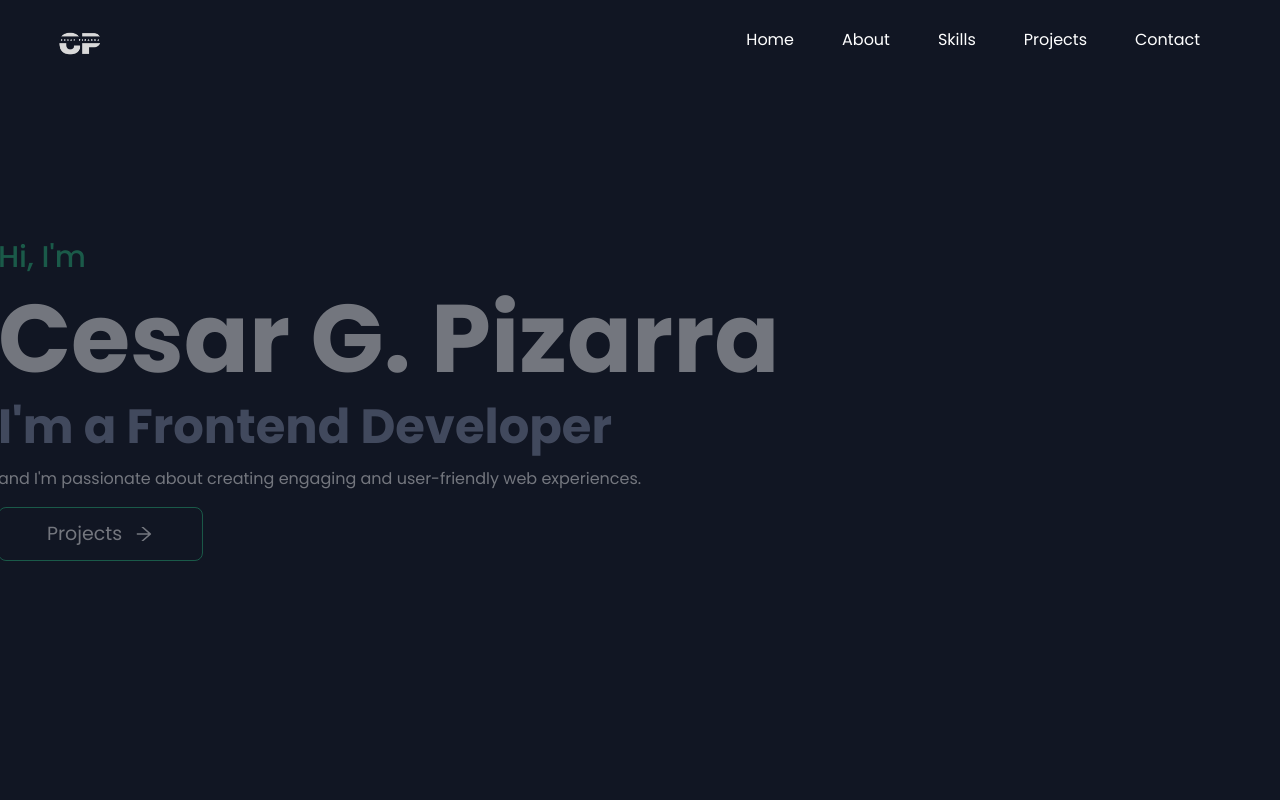
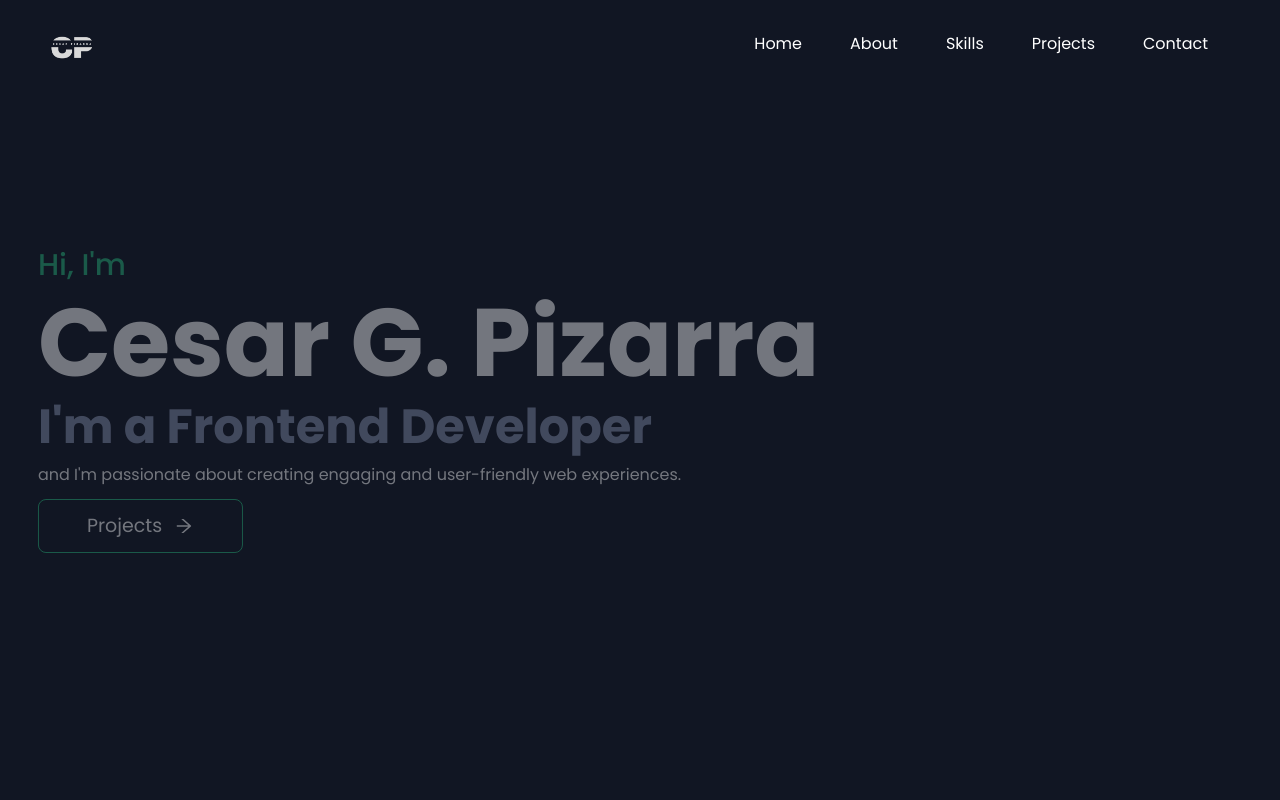
Before and after one commit to cesarpizarra/portfolio, a React (Vite) app: page /projects in a window 1280 px wide. Both pictures are taken after a click on the item "Home". Shown: the top 800 px of the page. Built offline with nearby package versions, Linux system fonts and the light colour scheme.

Commit message:
redesign

```diff
--- a/src/components/About.jsx
+++ b/src/components/About.jsx
@@ -1,5 +1,4 @@
 import React, { useState } from "react";
-
 import { about } from "../constant/api";
 import MainLayout from "../layout/MainLayout";
 
@@ -18,13 +17,22 @@ const About = () => {
 
   return (
     <MainLayout>
-      <div className="w-full min-h-screen pt-40 lg:pt-0 bg-[#111623] text-white pb-20 overflow-hidden">
-        <div className="flex flex-col justify-center items-center w-full h-screen ">
-          <div className="max-w-[1200px] w-full mx-auto justify-center  items-center px-4  grid grid-cols-1 sm:grid-cols-2 gap-10">
-            <div className="text-left">
+      <div className="w-full min-h-screen pt-40 lg:pt-0 bg-[#111623] text-white pb-20">
+        <div className="flex flex-col justify-center items-center w-full h-full">
+          <div className="max-w-[1200px] mx-auto justify-center items-center px-4 md:px-10 grid grid-cols-1 sm:grid-cols-2 gap-10">
+            <div className="col-span-1">
+              <div data-aos="fade-right" className="h-auto">
+                <img
+                  src={about.mypic}
+                  alt="My Picture"
+                  className="h-full w-full object-cover rounded-lg"
+                />
+              </div>
+            </div>
+            <div className="text-left col-span-1">
               <p
                 data-aos="fade-up"
-                className="text-5xl font-bold text-[#2ABC7F]"
+                className="text-5xl font-bold text-[#2ABC7F] mb-4"
               >
                 {text.split("").map((letter, index) => (
                   <span
@@ -41,21 +49,17 @@ const About = () => {
                   </span>
                 ))}
               </p>
-            </div>
-          </div>
-
-          <div className="max-w-[1200px] w-full grid sm:grid-cols-2 gap-10 px-4">
-            <div className="pt-4">
               {about.intro.map((paragraph, index) => (
                 <p key={index} data-aos="fade-up" className="mb-4">
                   {paragraph}
                 </p>
               ))}
-            </div>
-
-            <div data-aos="fade-up" className="pt-4">
-              <p className="font-bold text-xl">{about.education.title}</p>
-              <p className="text-sm text-[#8892b0]">{about.education.school}</p>
+              <div data-aos="fade-up" className="pt-10">
+                <p className="font-bold text-xl">{about.education.title}</p>
+                <p className="text-sm text-[#8892b0]">
+                  {about.education.school}
+                </p>
+              </div>
             </div>
           </div>
         </div>
--- a/src/components/Home.jsx
+++ b/src/components/Home.jsx
@@ -1,5 +1,5 @@
 import React, { useState } from "react";
-
+import { socialLinks } from "../constant/api";
 import { homePage } from "../constant/api";
 import { AiOutlineArrowRight } from "react-icons/ai";
 
@@ -23,8 +23,28 @@ const Home = () => {
         data-aos="fade-right"
         data-aos-offset="300"
         data-aos-easing="ease-in-sine"
-        className="max-w-[1200px] mx-auto px-4 flex flex-col gap-4 justify-center h-screen"
+        className="max-w-[1200px] mx-auto px-4 md:px-14 flex flex-col gap-2 md:gap-3 justify-center h-screen"
       >
+        {/* Social media accounts */}
+        <div className="hidden xl:flex fixed flex-col top-[40%] left-[-40px]">
+          <ul className="mb-4">
+            {socialLinks.map((item, index) => (
+              <li
+                key={index}
+                className="w-[150px] h-[45px] flex justify-between items-center "
+              >
+                <a
+                  className="flex justify-between items-center w-full text-gray-300 hover:text-[#2ABC7F] duration-300"
+                  href={item.link}
+                  target="_blank"
+                  rel="noopener noreferrer"
+                >
+                  {item.icon({ size: 30 })}
+                </a>
+              </li>
+            ))}
+          </ul>
+        </div>
         <p className="text-[#2ABC7F] text-3xl font-medium">{title}</p>
         {/* Animate hover */}
         <h1 className="text-white font-bold text-4xl lg:text-8xl">
--- a/src/components/NavBar.jsx
+++ b/src/components/NavBar.jsx
@@ -1,9 +1,8 @@
-import React, { useState, useEffect } from "react";
+import React, { useState } from "react";
 import { BiMenuAltRight } from "react-icons/bi";
-import { navLinks } from "../constant/api.js";
+import { socialLinks, navLinks, logo } from "../constant/api.js";
 import { FaTimes } from "react-icons/fa";
 import { Link } from "react-router-dom";
-import logoImage from "../assets/logo-cesar.png";
 
 const NavBar = () => {
   const [nav, setNav] = useState(false);
@@ -20,10 +19,9 @@ const NavBar = () => {
   };
 
   return (
-    <div className="max-w-[1300px] w-full mx-auto">
-      <div className="z-10 fixed w-full bg-[#111623] flex justify-between items-center px-2 py-2 md:px-12 ">
+    <div className="z-10 fixed w-full bg-[#111623] flex justify-between items-center px-3 md:px-10  py-3">
       <div className="flex items-center justify-center">
-          <img src={logoImage} alt="Logo" className="w-16 " />
+        <img src={logo.logo} alt="Log" className="w-16" />
       </div>
 
       {/* menu item */}
@@ -47,7 +45,6 @@ const NavBar = () => {
       </div>
 
       {/* Mobile view */}
-
       <ul
         className={`${
           !nav
@@ -78,7 +75,6 @@ const NavBar = () => {
         ))}
       </ul>
     </div>
-    </div>
   );
 };
 
--- a/src/components/Skills.jsx
+++ b/src/components/Skills.jsx
@@ -22,7 +22,7 @@ const Skills = () => {
         name="skills"
         className="w-full min-h-screen bg-[#111623] text-white pb-20 pt-40 lg:pt-0 overflow-hidden "
       >
-        <div className="max-w-[1200px] w-full h-screen mx-auto px-4 flex flex-col justify-center">
+        <div className="max-w-[1200px] w-full h-screen mx-auto px-4 md:px-10 flex flex-col justify-center">
           <div data-aos="fade-up" className="text-left">
             <p className="text-5xl font-bold text-[#2ABC7F]">
               {text.split("").map((letter, index) => (
--- a/src/constant/api.js
+++ b/src/constant/api.js
@@ -5,6 +5,7 @@ import {
   FaUser,
   FaTiktok,
 } from "react-icons/fa";
+
 import htmlLogo from "../assets/htmlicon.png";
 import cssLogo from "../assets/css.png";
 import jsLogo from "../assets/js.png";
@@ -25,6 +26,7 @@ import TodoApp from "../assets/projects/TodoApp.png";
 import MovieFlix from "../assets/projects/MovieFlix.png";
 import NewsHomePage from "../assets/projects/NewsHomePage.png";
 import WeatherApp from "../assets/projects/WeatherApp.png";
+import MyPic from "../assets/MyPic.jpg";
 
 export const logo = {
   logo: Logo,
@@ -78,12 +80,12 @@ export const socialLinks = [
     bgColor: "bg-red-500",
     label: "TikTok",
   },
-  // {
-  //   icon: FaUser,
-  //   link: "https://example.com/resume",
-  //   bgColor: "bg-green-600",
-  //   label: "Resume",
-  // },
+  {
+    icon: FaUser,
+    link: "https://example.com/resume",
+    bgColor: "bg-green-600",
+    label: "Resume",
+  },
 ];
 
 export const homePage = {
@@ -95,6 +97,7 @@ export const homePage = {
 };
 
 export const about = {
+  mypic: MyPic,
   intro: [
     "Hi there! I'm Cesar, and I'm on a journey to pursue a career in web development. I've always been fascinated by the power of websites and their ability to solve problems and automate processes.",
     "Since then, my passion for web development has only grown stronger. I began my dedicated journey in 2022, diving into the world of coding and web technologies. With each project, I aim to push boundaries, deliver exceptional user experiences, and make a positive impact through technology.",
--- a/src/pages/AboutPage.jsx
+++ b/src/pages/AboutPage.jsx
@@ -20,7 +20,7 @@ const AboutPage = () => {
     <MainLayout>
       <div className="w-full min-h-screen pt-40 lg:pt-0 bg-[#111623] text-white pb-20 overflow-hidden">
         <div className="flex flex-col justify-center items-center w-full h-screen ">
-          <div className="max-w-[1200px] w-full mx-auto justify-center  items-center px-5 md:px-10 grid grid-cols-1 sm:grid-cols-2 gap-10">
+          <div className="max-w-[1200px] w-full mx-auto justify-center  items-center px-4 md:px-10 grid grid-cols-1 sm:grid-cols-2 gap-10">
             <div className="text-left">
               <p
                 data-aos="fade-up"
--- a/src/pages/ProjectPage.jsx
+++ b/src/pages/ProjectPage.jsx
@@ -22,7 +22,7 @@ const ProjectPage = () => {
         name="projects"
         className="w-full min-h-screen bg-[#111623] text-white pb-20 pt-40 lg:pt-36 overflow-hidden"
       >
-        <div className="max-w-[1200px] mx-auto px-5 md:px-10">
+        <div className="max-w-[1200px] mx-auto px-4 md:px-10">
           <div data-aos="fade-up" className="text-left">
             <h1 className="text-5xl font-bold text-[#2ABC7F]">
               {text.split("").map((letter, index) => (
@@ -44,7 +44,7 @@ const ProjectPage = () => {
           </div>
 
           {/* Grid items */}
-          <div className="grid grid-cols-1 md:grid-cols-2 lg:grid-cols-3 gap-2">
+          <div className="grid grid-cols-1 md:grid-cols-2 lg:grid-cols-3 gap-2 place-items-center">
             {projects.map((project, index) => (
               <div key={index}>
                 <div
--- a/src/pages/SkillsPage.jsx
+++ b/src/pages/SkillsPage.jsx
@@ -22,7 +22,7 @@ const SkillsPage = () => {
         name="skills"
         className="w-full min-h-screen bg-[#111623] text-white pb-20 pt-40 lg:pt-0 overflow-hidden "
       >
-        <div className="max-w-[1200px] w-full h-screen mx-auto px-5 md:px-10 flex flex-col justify-center">
+        <div className="max-w-[1200px] w-full h-screen mx-auto px-4 md:px-10 flex flex-col justify-center">
           <div data-aos="fade-up" className="text-left">
             <p className="text-5xl font-bold text-[#2ABC7F]">
               {text.split("").map((letter, index) => (
```
Also changed, not shown: src/assets/MyPic.jpg (added). Lines whose indentation alone changed are shown as unchanged.
